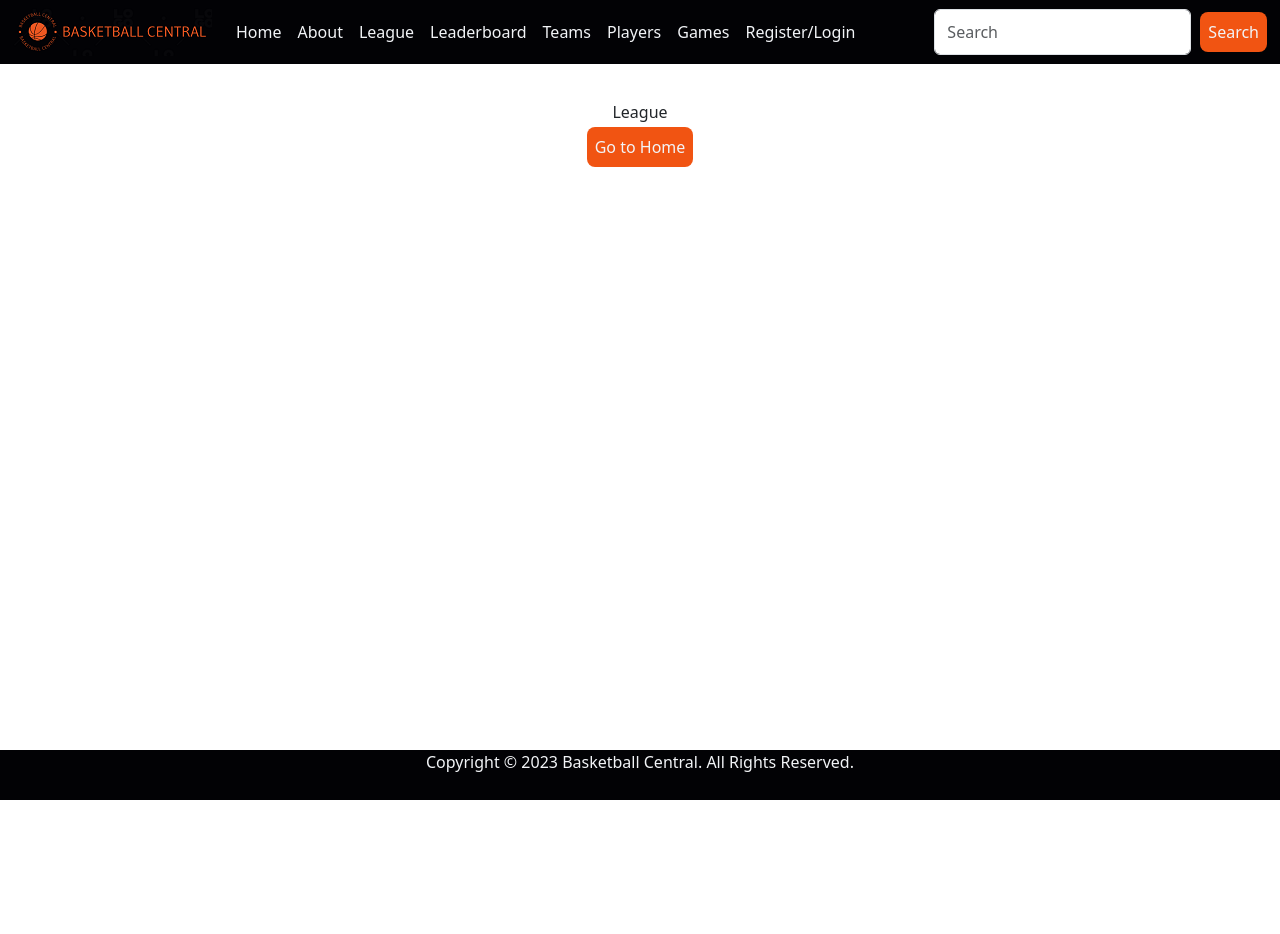
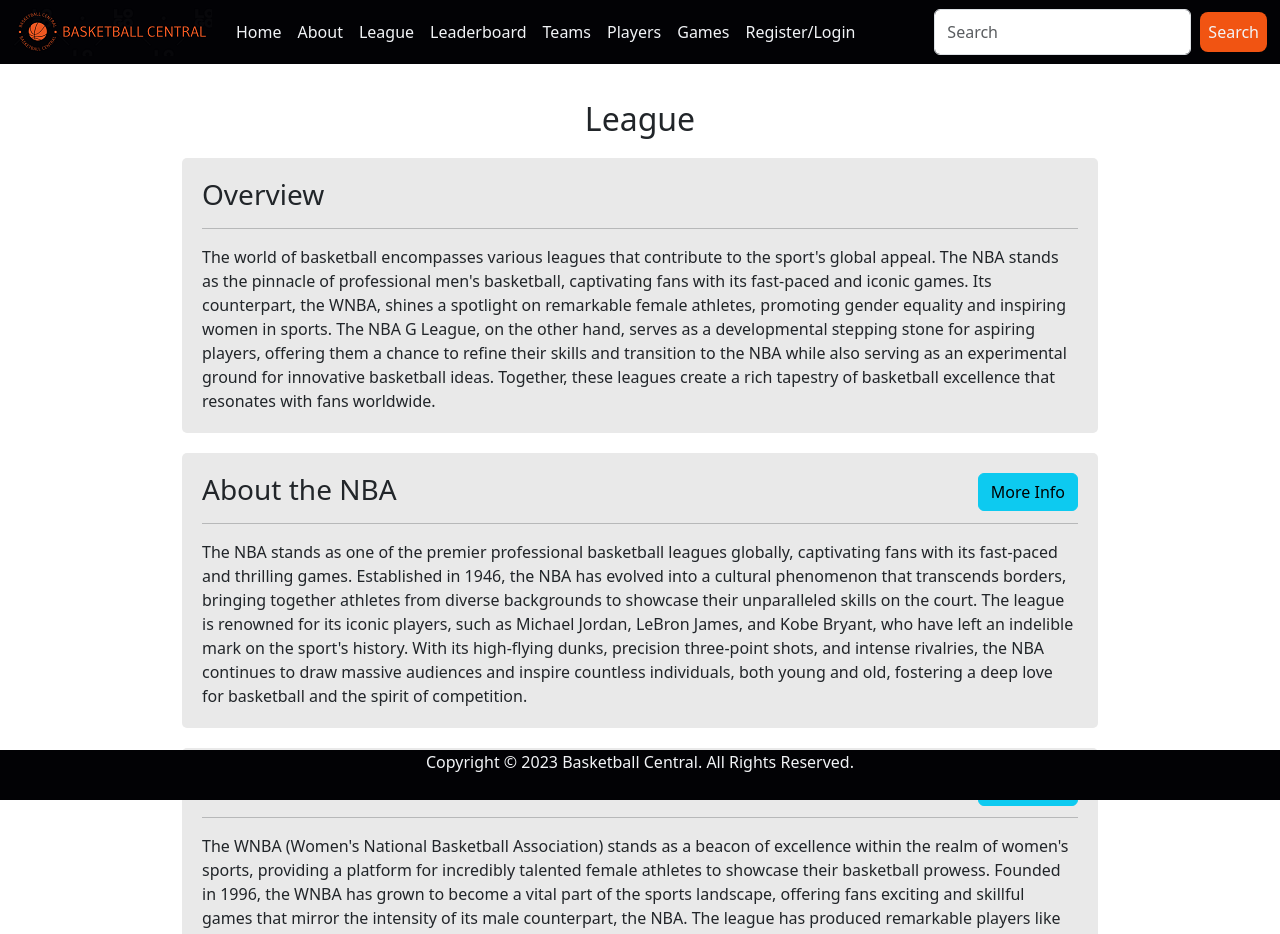
Before and after one commit to suereis/sport-app, a React (Create React App) app: page /league in a window 1280 px wide. Shown: the top 934 px of the page. Before the commit the page ends 800 px from the top, so only its background shows below. Built offline with nearby package versions, Linux system fonts and the light colour scheme.

Commit message:
finish league page

```diff
--- a/src/App.scss
+++ b/src/App.scss
@@ -83,3 +83,16 @@ $blueColor: rgb(52, 179, 241); //#34B3F1
   color: $orangeColor;
   font-weight: 500;
 }
+
+.leagueInfo {
+  text-align: left;
+  margin-top: 20px;
+  background-color: rgb(233, 233, 233);
+  padding: 20px;
+  border-radius: 5px;
+}
+
+.leagueInfo p {
+  margin: 0;
+  padding: 0;
+}
--- a/src/components/League.js
+++ b/src/components/League.js
@@ -1,21 +1,96 @@
 import React from "react";
-import { useNavigate } from "react-router-dom";
+import { Button } from "react-bootstrap";
 
 const League = () => {
-  const navigate = useNavigate();
-  return (
-    <div style={{ margin: "100px" }}>
-      <div>League</div>
-      <button
-        className="primaryBtn"
-        onClick={() => {
-          navigate("/");
-        }}
-      >
-        Go to Home
-      </button>
-    </div>
-  );
+    return (
+        <div id="leagueInfo" style={{ margin: "100px" }}>
+            <h2>League</h2>
+            <div id="overview" className="leagueInfo">
+                <h3>Overview</h3>
+                <hr />
+                <p>
+                    The world of basketball encompasses various leagues that contribute to the sport's global appeal. The NBA
+                    stands as the pinnacle of professional men's basketball, captivating fans with its fast-paced and iconic games.
+                    Its counterpart, the WNBA, shines a spotlight on remarkable female athletes, promoting gender equality and
+                    inspiring women in sports. The NBA G League, on the other hand, serves as a developmental stepping stone for
+                    aspiring players, offering them a chance to refine their skills and transition to the NBA while also serving as
+                    an experimental ground for innovative basketball ideas. Together, these leagues create a rich tapestry of
+                    basketball excellence that resonates with fans worldwide.
+                </p>
+            </div>
+            <div id="nbaInfo" className="leagueInfo">
+                <Button variant="info" href="https://www.nba.com/" target="_blank" style={{ float: "right" }}>More Info</Button>
+                <h3>About the NBA</h3>
+                <hr />
+                <p>
+                    The NBA stands as one of the premier professional basketball leagues globally, captivating fans with its
+                    fast-paced and thrilling games. Established in 1946, the NBA has evolved into a cultural phenomenon that
+                    transcends borders, bringing together athletes from diverse backgrounds to showcase their unparalleled skills
+                    on the court. The league is renowned for its iconic players, such as Michael Jordan, LeBron James, and Kobe
+                    Bryant, who have left an indelible mark on the sport's history. With its high-flying dunks, precision
+                    three-point shots, and intense rivalries, the NBA continues to draw massive audiences and inspire countless
+                    individuals, both young and old, fostering a deep love for basketball and the spirit of competition.
+                </p>
+            </div>
+            <div id="wnbaInfo" className="leagueInfo">
+                <Button variant="info" href="https://www.wnba.com/" target="_blank" style={{ float: "right" }}>More Info</Button>
+                <h3>About the WNBA</h3>
+                <hr />
+                <p>
+                    The WNBA (Women's National Basketball Association) stands as a beacon of excellence within the realm of women's
+                    sports, providing a platform for incredibly talented female athletes to showcase their basketball prowess.
+                    Founded in 1996, the WNBA has grown to become a vital part of the sports landscape, offering fans exciting and
+                    skillful games that mirror the intensity of its male counterpart, the NBA. The league has produced remarkable
+                    players like Lisa Leslie, Diana Taurasi, and Sue Bird, who have shattered records and garnered widespread
+                    recognition for their contributions to the game. Through its dedication to promoting gender equality and
+                    empowering women in sports, the WNBA has not only elevated women's basketball but also sparked meaningful
+                    conversations about representation and opportunities for female athletes on a global scale.
+                </p>
+            </div>
+            <div id="nbaGInfo" className="leagueInfo">
+                <Button variant="info" href="https://gleague.nba.com/" target="_blank" style={{ float: "right" }}>More Info</Button>
+                <h3>About the NBA G League</h3>
+                <hr />
+                <p>
+                    The NBA G League (formerly known as the NBA Development League or NBA D-League) serves as the NBA's official
+                    minor league, providing players with opportunities to develop their skills and gain valuable experience in
+                    preparation for the NBA. Founded in 2001, the NBA G League has grown to become a vital part of the NBA's
+                    player development system, with 28 teams affiliated with NBA franchises. The league has produced notable
+                    players like Pascal Siakam, Fred VanVleet, and Danny Green, who have gone on to win NBA championships and
+                    achieve success at the highest level. Through its dedication to developing players, coaches, and referees,
+                    the NBA G League continues to play a pivotal role in the NBA's success, providing a platform for athletes to
+                    hone their skills and reach their full potential.
+                </p>
+            </div>
+            <div id="nba2kInfo" className="leagueInfo">
+                <Button variant="info" href="https://2kleague.nba.com/" target="_blank" style={{ float: "right" }}>More Info</Button>
+                <h3>About the NBA 2K League</h3>
+                <hr />
+                <p>
+                    The NBA 2K League stands as the first official esports league co-founded by the NBA and Take-Two Interactive
+                    Software, Inc., providing fans with an exciting and innovative way to experience the game of basketball.
+                    Launched in 2018, the NBA 2K League has grown to become a global phenomenon, with 23 teams competing in
+                    tournaments and events throughout the year. During the 2019 season, the league partners included AT&T,
+                    Champion Athleticwear, Dell, New Era, Raynor Gaming, SCUF Gaming, Snickers, and Stance. Through its
+                    dedication to promoting esports and gaming, the NBA 2K League continues to push the boundaries of
+                    entertainment, bringing together fans from all over the world to celebrate the sport of basketball.
+                </p>
+            </div>
+            <div id="balInfo" className="leagueInfo">
+                <Button variant="info" href="https://bal.nba.com/" target="_blank" style={{ float: "right" }}>More Info</Button>
+                <h3>About the Basketball Africa League</h3>
+                <hr />
+                <p>
+                    The Basketball Africa League (BAL) stands as a historic collaboration between the NBA and FIBA, providing
+                    fans with an exciting and innovative way to experience the game of basketball. Launched in 2021, the BAL
+                    has grown to become a global phenomenon, with 12 club teams competing in tournaments and events throughout
+                    the year. Headquartered in Dakar, Senegal, the BAL marks the NBA's first collaboration to operate a league
+                    outside of North America. Fans can follow the BAL on Twitter, Instagram, Facebook, and YouTube at
+                    @theBAL.
+                </p>
+            </div>
+        </div>
+    );
 };
 
 export default League;
```
